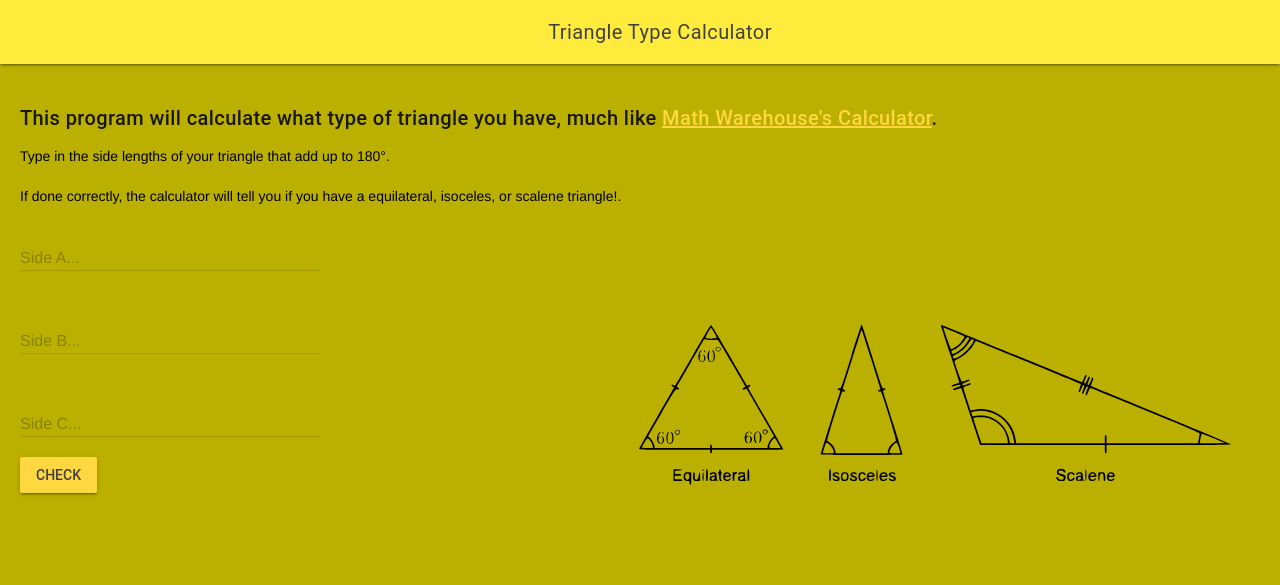
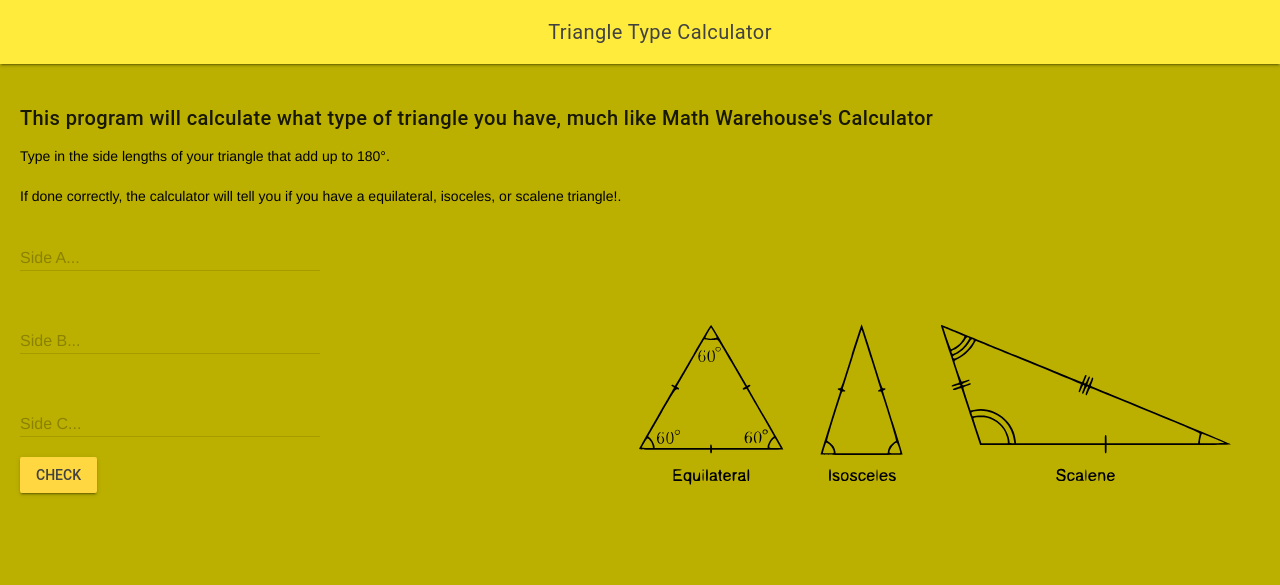
Before and after one commit to sam-corbett/ICS2O-Unit5-05-JS, a plain HTML site: page index.html in a window 1280 px wide. Drawn offline with nearby package versions, Linux system fonts and the light colour scheme.

Commit message:
MathWarehouse link doesn't work, changed text to normal

```diff
--- a/index.html
+++ b/index.html
@@ -57,10 +57,7 @@
       <main class="mdl-layout__content">
         <p></p>
         <h5>
-          This program will calculate what type of triangle you have, much like
-          <a href="./https://www.mathwarehouse.com/geometry-calculator/"
-            >Math Warehouse's Calculator</a
-          >.
+          This program will calculate what type of triangle you have, much like Math Warehouse's Calculator
         </h5>
         <p>Type in the side lengths of your triangle that add up to 180°.</p>
         <p>
```
